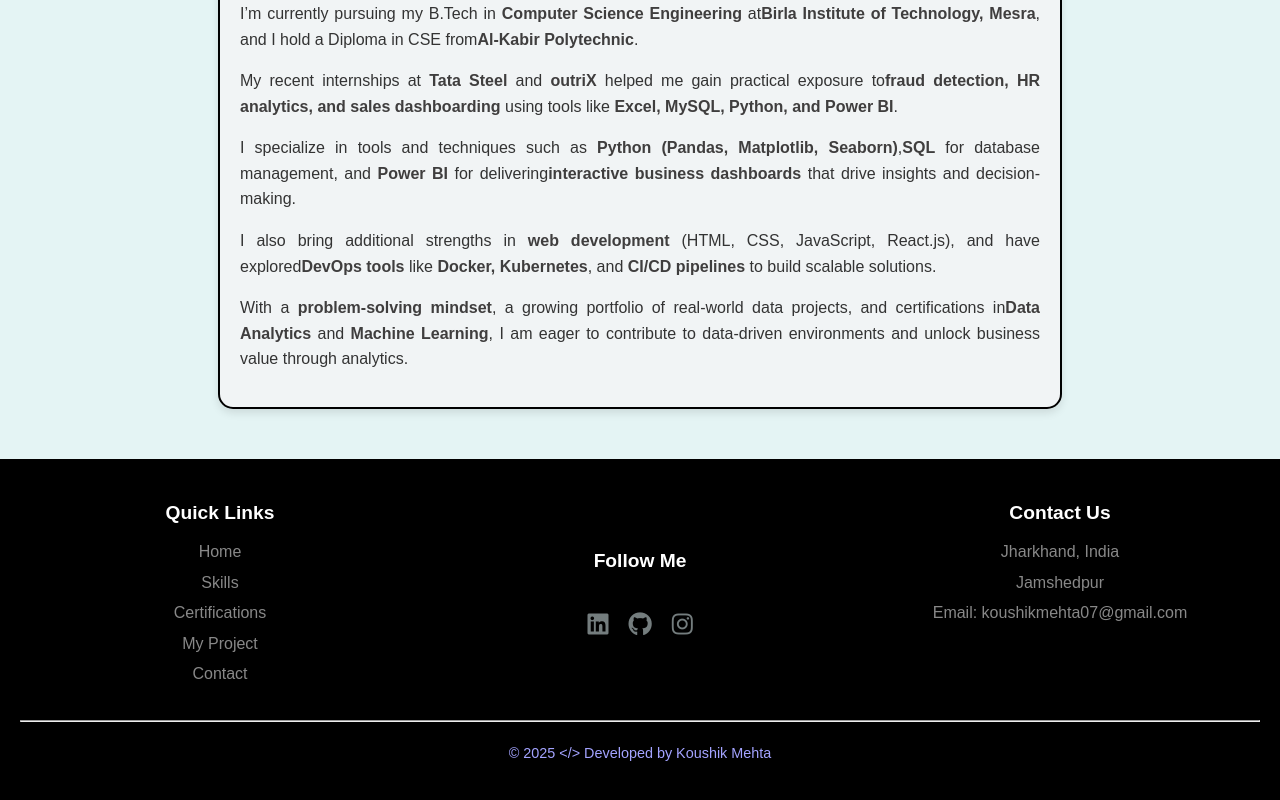
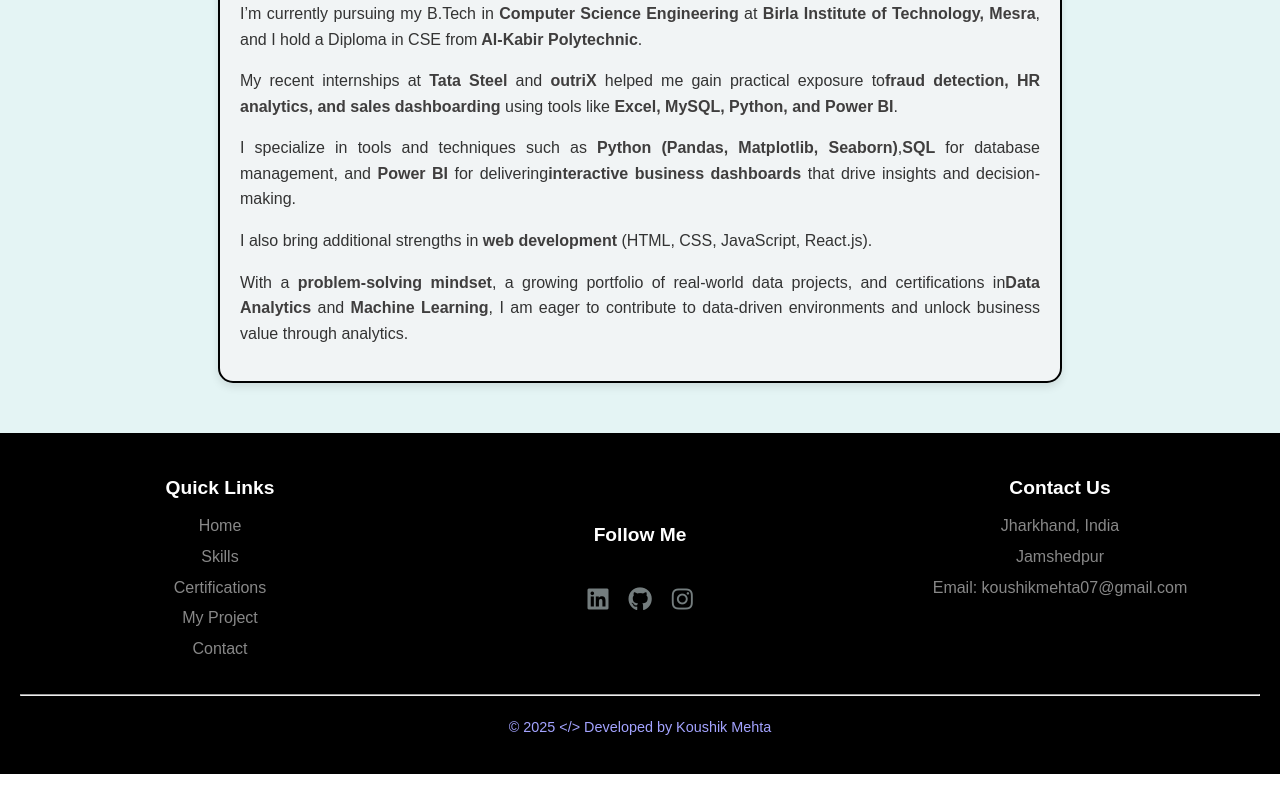
Before and after one commit to KoushikMehta31/Personal_Portfolio, a React (Vite) app: page / in a window 1280 px wide. Shown: the part 1765-2565 px from the top of the page. After the commit the page ends 2539 px from the top, so only its background shows below. Built offline with nearby package versions, Linux system fonts and the light colour scheme.

Commit message:
Update Home.jsx

```diff
--- a/src/Components/Home/Home.jsx
+++ b/src/Components/Home/Home.jsx
@@ -37,14 +37,11 @@
   <center className="intro">About Me</center>
 
   <p>
-    I’m <strong>Koushik Mehta</strong>, a passionate and results-driven <strong>Data Analyst</strong> with hands-on experience in
-    <strong>data cleaning, exploratory data analysis (EDA), visualization, and dashboard development</strong>.
+    I’m <strong>Koushik Mehta</strong>, a passionate and results-driven <strong>Data Analyst</strong> with hands-on experience in<strong> data cleaning, exploratory data analysis (EDA), visualization, and dashboard development</strong>.
   </p>
 
   <p>
-    I’m currently pursuing my B.Tech in <strong>Computer Science Engineering</strong> at
-    <strong>Birla Institute of Technology, Mesra</strong>, and I hold a Diploma in CSE from
-    <strong>Al-Kabir Polytechnic</strong>.
+    I’m currently pursuing my B.Tech in <strong>Computer Science Engineering</strong> at<strong> Birla Institute of Technology, Mesra</strong>, and I hold a Diploma in CSE from<strong> Al-Kabir Polytechnic</strong>.
   </p>
 
   <p>
@@ -59,8 +56,7 @@
   </p>
 
   <p>
-    I also bring additional strengths in <strong>web development</strong> (HTML, CSS, JavaScript, React.js), and have explored
-    <strong>DevOps tools</strong> like <strong>Docker, Kubernetes</strong>, and <strong>CI/CD pipelines</strong> to build scalable solutions.
+    I also bring additional strengths in <strong>web development</strong> (HTML, CSS, JavaScript, React.js).
   </p>
 
   <p>
```
